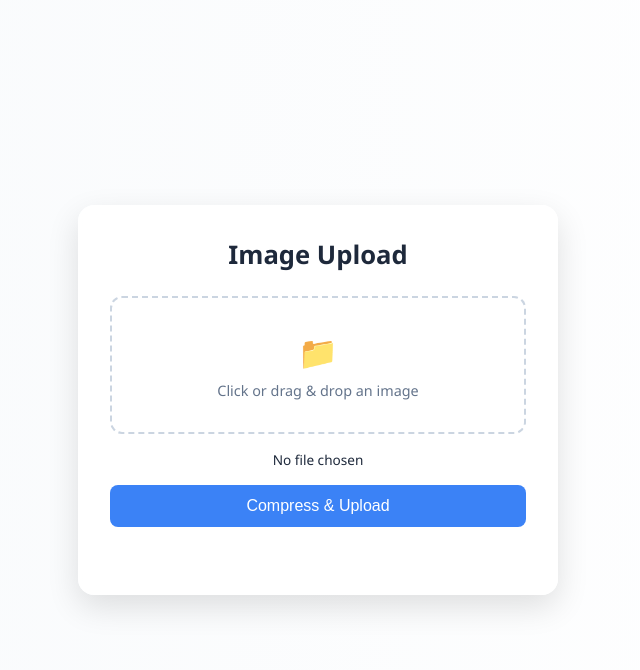
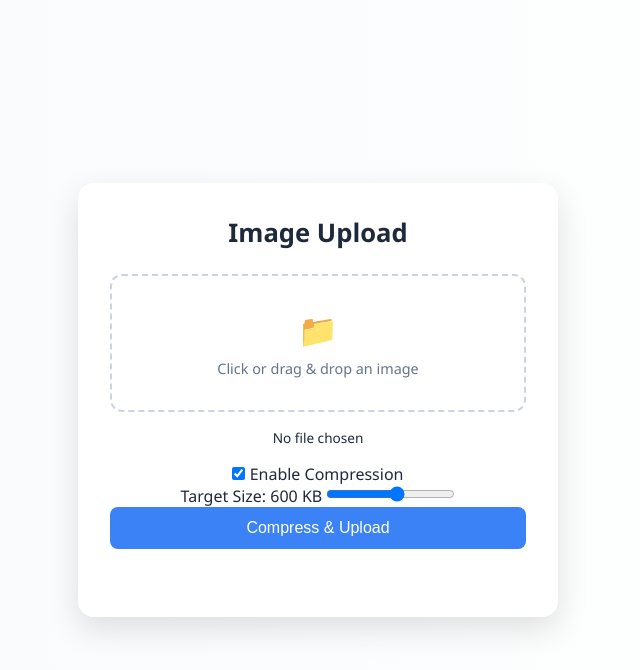
Before and after one commit to bgridtech/images-backend-render, a Flask app: page / in a window 1280 px wide. Shown: the top 670 px of the page, without its empty margins (322-962 px from the left). Run offline with Flask 2, Linux system fonts and the light colour scheme; some libraries are stand-ins or nearby versions.

Commit message:
Update index.html

```diff
--- a/templates/index.html
+++ b/templates/index.html
@@ -18,6 +18,17 @@
     </div>
     <input type="file" id="fileInput" accept="image/*" />
     <div class="file-name" id="fileName">No file chosen</div>
+
+    <div class="compression-settings">
+      <label>
+        <input type="checkbox" id="enableCompression" checked />
+        Enable Compression
+      </label>
+      <div id="compressionControls">
+        <label for="compressionSlider">Target Size: <span id="targetSizeLabel">600</span> KB</label>
+        <input type="range" id="compressionSlider" min="100" max="1000" value="600" step="50" />
+      </div>
+    </div>
 
     <button type="button" id="startBtn">Compress & Upload</button>
 
@@ -55,6 +66,10 @@
   const resultUrl    = document.getElementById('resultUrl');
   const copyBtn      = document.getElementById('copyBtn');
 
+  const enableCompression   = document.getElementById('enableCompression');
+  const compressionSlider   = document.getElementById('compressionSlider');
+  const targetSizeLabel     = document.getElementById('targetSizeLabel');
+
   let currentFile = null;
   let isUploading = false;
 
@@ -65,6 +80,10 @@
     resultDiv.style.display = 'none';
     startBtn.disabled = false;
   }
+
+  compressionSlider.addEventListener('input', () => {
+    targetSizeLabel.textContent = compressionSlider.value;
+  });
 
   dropArea.addEventListener('click', () => fileInput.click());
 
@@ -108,12 +127,13 @@
     try {
       let toUpload = currentFile;
 
-      if (currentFile.size > 0.7 * 1024 * 1024) {
+      if (enableCompression.checked) {
+        const targetSizeMB = parseInt(compressionSlider.value) / 1024;
         stageLabel.textContent = 'Compressing… 0%';
         compressBar.style.display = 'block';
 
         toUpload = await imageCompression(currentFile, {
-          maxSizeMB: 0.6, // Target around 600 KB
+          maxSizeMB: targetSizeMB,
           maxWidthOrHeight: 1024,
           useWebWorker: true,
           onProgress: pct => {
```
